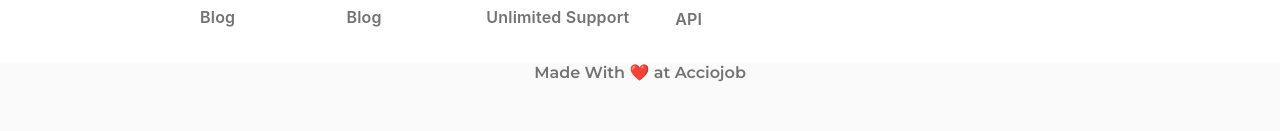
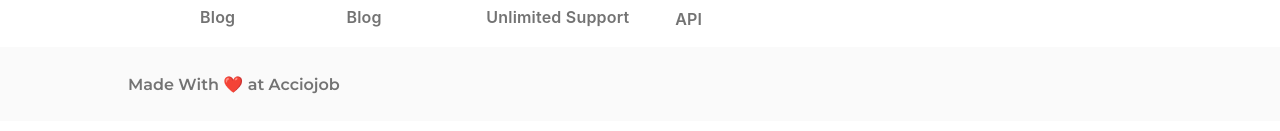
Before and after one commit to lensonfernandes/ProductsWebPage, a React (Create React App) app in the folder productswebpage/: page / in a window 1280 px wide. Shown: the part 1276-1407 px from the top of the page. Built offline with nearby package versions, Linux system fonts and the light colour scheme; no server answers.

Commit message:
Footer Paragraph position updated

```diff
--- a/productswebpage/src/components/Footer/FooterBottom.css
+++ b/productswebpage/src/components/Footer/FooterBottom.css
@@ -12,6 +12,9 @@
     height: 74px;
     background: #FAFAFA;
     width: 100%;
+    display: flex;
+    align-items: center;
+
     /* position: relative;
     left:195px; */
 
@@ -19,7 +22,6 @@
 }
 
 
-/* .footer-bottom-container p{
-    position: relative;
-    left:195px;
-} */
+.footer-bottom-container p{
+   margin-left: 10vw;
+}
```
